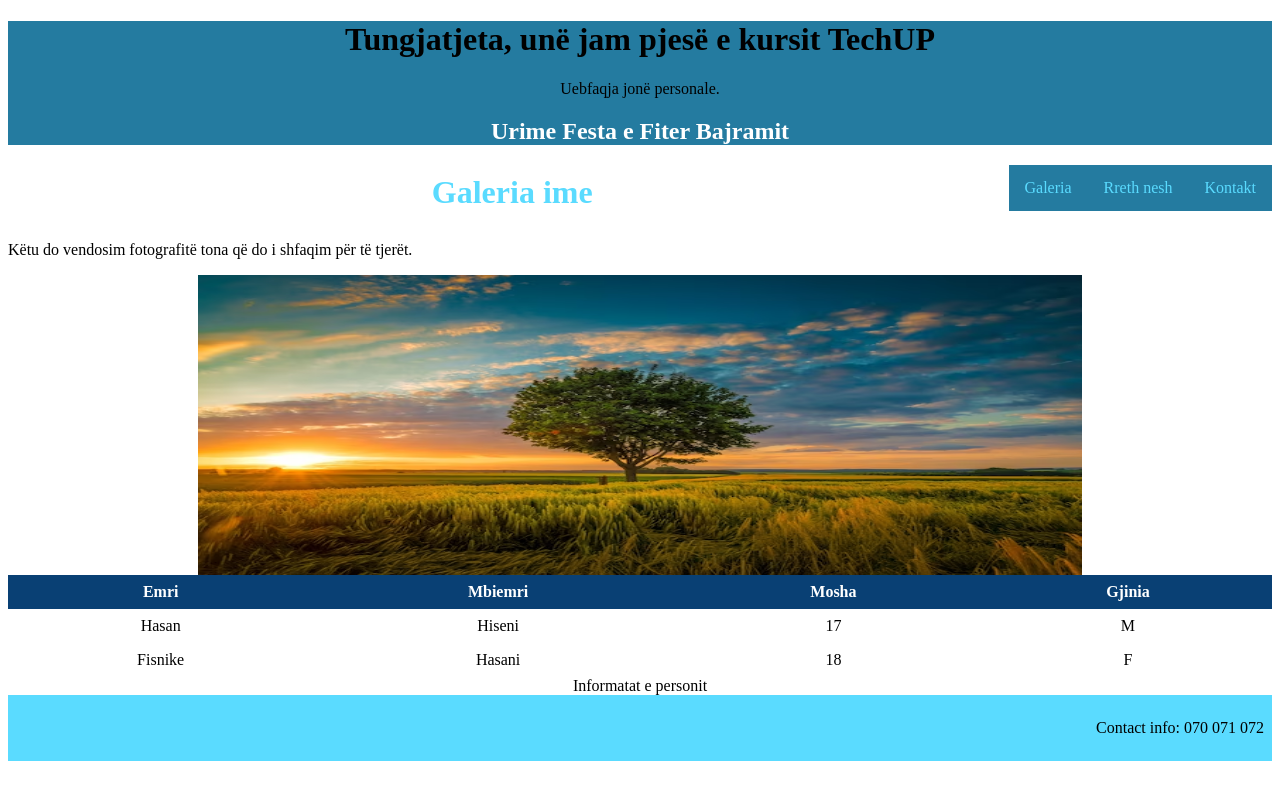
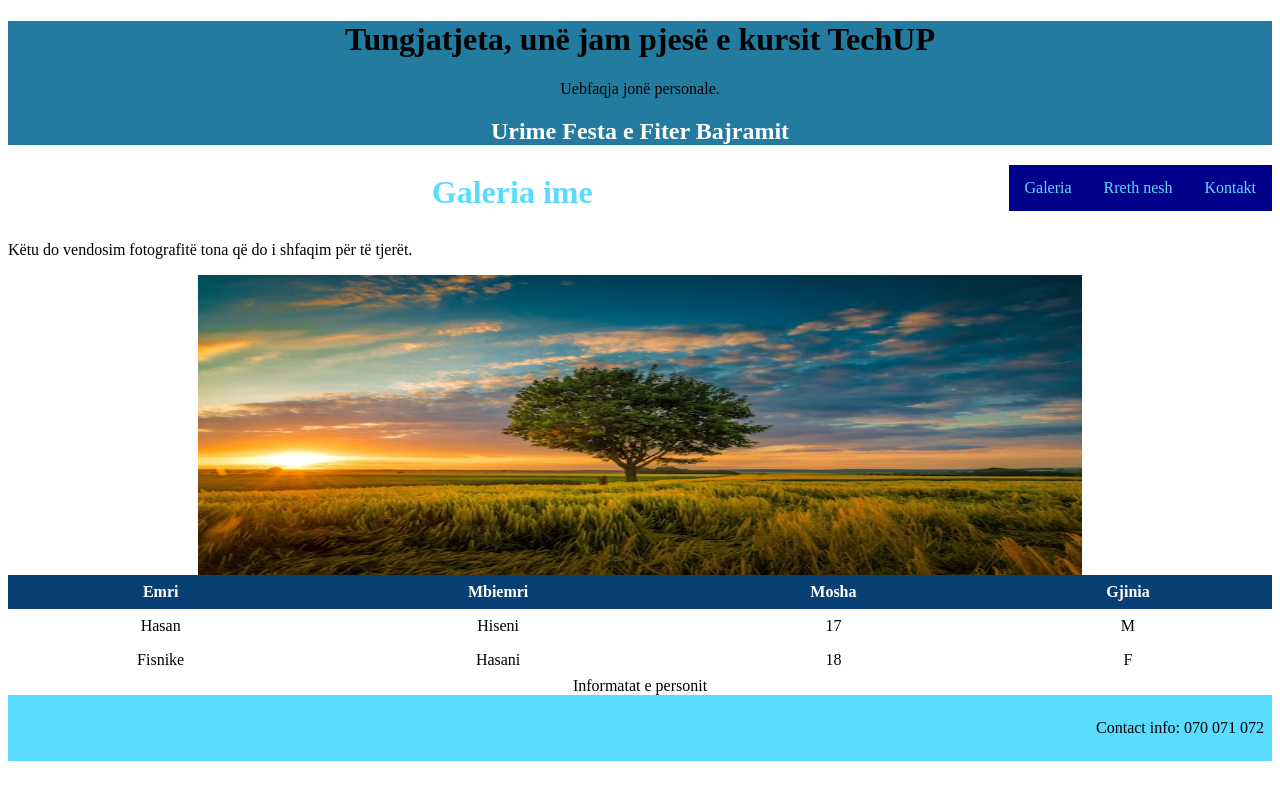
Before and after one commit to techup-group13/techup-group11, a plain HTML site: page index.html in a window 1280 px wide. Drawn offline with Linux system fonts and the light colour scheme.

```diff
--- a/styling.css
+++ b/styling.css
@@ -17,7 +17,7 @@
 
 ul {
     float: right;
-    background-color: #247BA0;
+    background-color: darkblue;
     list-style-type: none;
     margin: 0;
     padding: 0;
```
